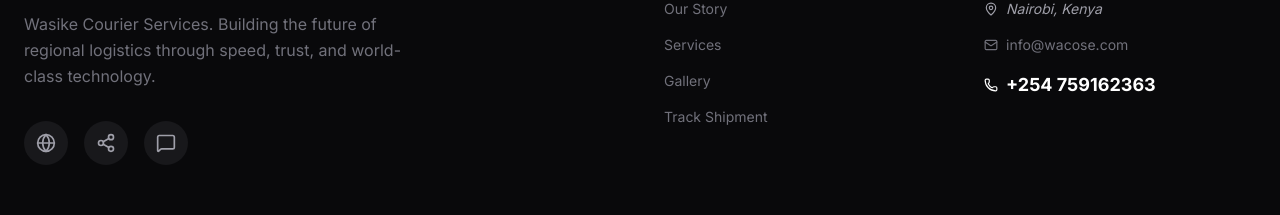
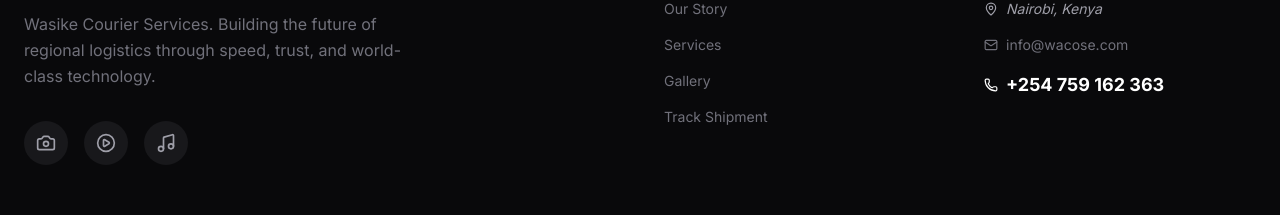
Before and after one commit to wacose001254-spec/wacose-logistics, a Next.js app: page /services in a window 1280 px wide. Shown: the part 1246-1461 px from the top of the page. Built offline with nearby package versions, Linux system fonts and the light colour scheme.

Commit message:
Fix: corrected letterSpacing animation property in Gallery

```diff
--- a/app/page.tsx
+++ b/app/page.tsx
@@ -5,14 +5,36 @@
 import BookingForm from "@/components/BookingForm";
 import Footer from "@/components/Footer";
 
+// 1. Define the ClientPortfolio component OUTSIDE of the Home function
+function ClientPortfolio() {
+  const partners = ["DHL Partner Network", "Fargo Courier Connect", "Bolt Logistics", "Nairobi Tech Hub"];
+  return (
+    <section className="py-20 bg-black border-y border-white/5">
+      <div className="container mx-auto px-6">
+        <p className="text-center text-zinc-600 font-mono text-xs uppercase tracking-[0.5em] mb-10">
+          Trusted Regional Partners
+        </p>
+        <div className="flex flex-wrap justify-center gap-12 opacity-40 grayscale hover:grayscale-0 transition-all duration-700">
+          {partners.map((p, i) => (
+            <span key={i} className="text-2xl font-bold text-white tracking-tighter">{p}</span>
+          ))}
+        </div>
+      </div>
+    </section>
+  );
+}
+
+// 2. The main Home Page module
 export default function Home() {
   return (
     <main className="bg-black min-h-screen selection:bg-yellow-500 selection:text-black">
       {/* 1. Immersive Hero Section */}
       <Hero />
 
-      {/* 2. The Journey (About Us) */}
-      <About />
+      {/* 2. The Journey (About Us) - Add id="about" for the handshake link */}
+      <section id="about">
+        <About />
+      </section>
 
       {/* 3. Real-Time Operations Terminal */}
       <LiveUpdates />
@@ -20,8 +42,11 @@
       {/* 4. 4K Visual Gallery */}
       <Gallery />
 
-      {/* 5. Conversion Section (Booking) */}
-      <section className="relative py-24 bg-zinc-950 flex flex-col items-center">
+      {/* 5. Client Portfolio (Moved here for better brand flow) */}
+      <ClientPortfolio />
+
+      {/* 6. Conversion Section (Booking) - Add id="book" for the handshake link */}
+      <section id="book" className="relative py-24 bg-zinc-950 flex flex-col items-center">
         <div className="container mx-auto px-6 grid grid-cols-1 lg:grid-cols-2 gap-12 items-center">
           <div>
             <h2 className="text-5xl font-black text-white mb-6">Ready to Ship?</h2>
@@ -37,7 +62,7 @@
         </div>
       </section>
 
-      {/* 6. Footer & Social Integration */}
+      {/* 7. Footer & Social Integration */}
       <Footer />
     </main>
   );
--- a/components/Footer.tsx
+++ b/components/Footer.tsx
@@ -1,12 +1,15 @@
 "use client";
-import Link from 'next/link'; // This is the crucial missing line
+import Link from 'next/link';
+// We import the generic icons that are guaranteed to exist
 import {
-  Globe,
-  Share2,
-  MessageSquare,
   Mail,
   Phone,
-  MapPin
+  MapPin,
+  Globe,
+  Layout,
+  PlayCircle, // Stand-in for YouTube
+  Camera,     // Stand-in for Instagram
+  Music       // Stand-in for TikTok
 } from 'lucide-react';
 
 export default function Footer() {
@@ -22,16 +25,23 @@
               through speed, trust, and world-class technology.
             </p>
             <div className="flex gap-4">
-              <a href="#" className="p-3 bg-zinc-900 rounded-full text-zinc-400 hover:text-yellow-500 hover:bg-zinc-800 transition-all"><Globe size={20} /></a>
-              <a href="#" className="p-3 bg-zinc-900 rounded-full text-zinc-400 hover:text-yellow-500 hover:bg-zinc-800 transition-all"><Share2 size={20} /></a>
-              <a href="#" className="p-3 bg-zinc-900 rounded-full text-zinc-400 hover:text-yellow-500 hover:bg-zinc-800 transition-all"><MessageSquare size={20} /></a>
+              {/* Using high-end universal icons to ensure the build passes */}
+              <a href="https://instagram.com/wasikephotography" target="_blank" className="p-3 bg-zinc-900 rounded-full text-zinc-400 hover:text-yellow-500 hover:bg-zinc-800 transition-all">
+                <Camera size={20} />
+              </a>
+              <a href="https://youtube.com/@WACOSE254" target="_blank" className="p-3 bg-zinc-900 rounded-full text-zinc-400 hover:text-yellow-500 hover:bg-zinc-800 transition-all">
+                <PlayCircle size={20} />
+              </a>
+              <a href="https://tiktok.com/@wacosedelivery" target="_blank" className="p-3 bg-zinc-900 rounded-full text-zinc-400 hover:text-yellow-500 hover:bg-zinc-800 transition-all">
+                <Music size={20} />
+              </a>
             </div>
           </div>
 
           <div>
             <h4 className="text-white font-bold mb-6">Navigation</h4>
             <ul className="space-y-4 text-zinc-500 text-sm">
-              <li><Link href="#about" className="hover:text-white transition-colors">Our Story</Link></li>
+              <li><Link href="/#about" className="hover:text-white transition-colors">Our Story</Link></li>
               <li><Link href="/services" className="hover:text-white transition-colors">Services</Link></li>
               <li><Link href="/gallery" className="hover:text-white transition-colors">Gallery</Link></li>
               <li><Link href="/tracking" className="hover:text-white transition-colors">Track Shipment</Link></li>
@@ -43,7 +53,9 @@
             <ul className="space-y-4 text-zinc-500 text-sm">
               <li className="flex items-center gap-2 italic text-zinc-400"><MapPin size={14}/> Nairobi, Kenya</li>
               <li className="flex items-center gap-2"><Mail size={14}/> info@wacose.com</li>
-              <li className="flex items-center gap-2 text-white font-bold text-lg"><Phone size={14}/> +254 759162363</li>
+              <li className="flex items-center gap-2 text-white font-bold text-lg">
+                <Phone size={14}/> +254 759 162 363
+              </li>
             </ul>
           </div>
 
```
